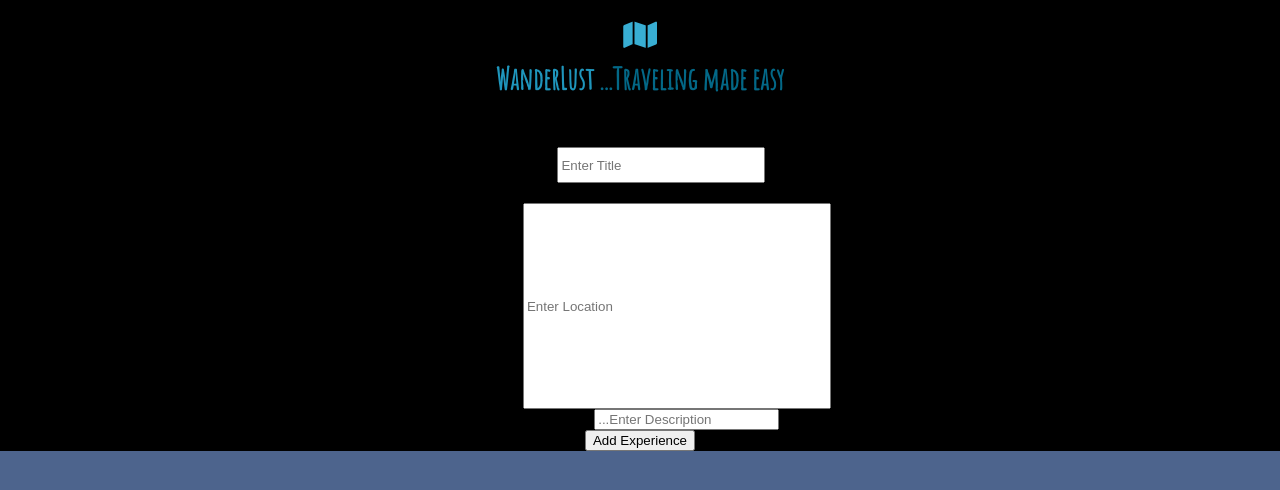
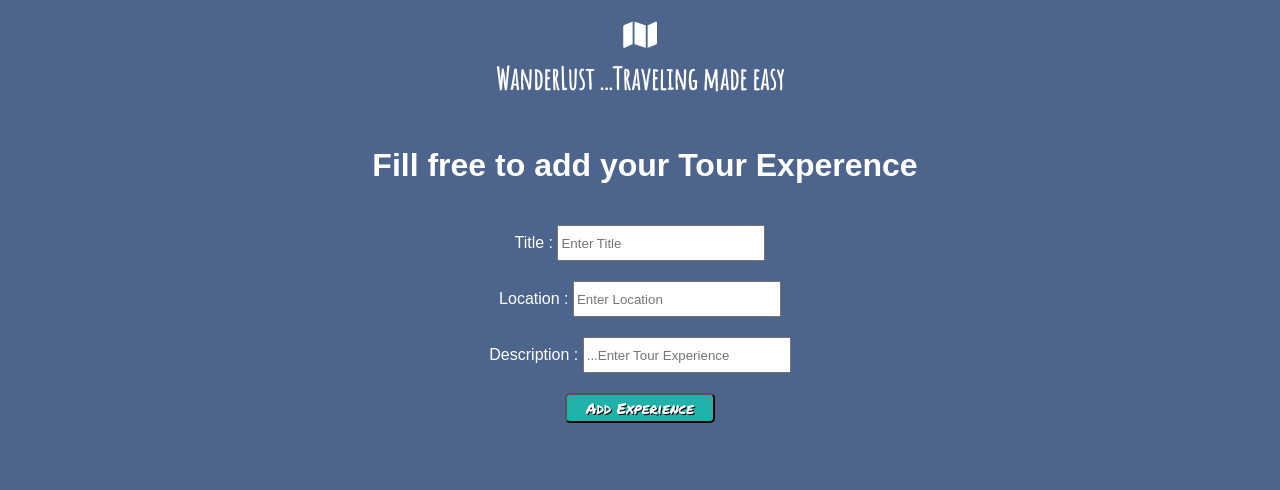
Before and after one commit to wanderlust-bw/wanderlust-FE-Manju, a React (Create React App) app: page /ExperienceProfie in a window 1280 px wide. Shown: the top 490 px of the page. Built offline with nearby package versions, Linux system fonts and the light colour scheme.

Commit message:
link travelguide to profile page

```diff
--- a/src/App.js
+++ b/src/App.js
@@ -6,7 +6,7 @@ import { Route, Switch } from 'react-router-dom'
 import ProfilePage from "./Components/Home"
 import ExperienceProfie from "./Components/ExperiencePage/ExperienceProfile"
 import TravelGuide from './Components/TravelGuide'
-import PostsPage from "./Components/ExperinceView/PostPage"
+import PostsPage from "./Components/ExperinceView/ExperienceViewPage"
 
 
 class App extends Component {
--- a/src/Components/ExperinceView/ExperienceCard.js
+++ b/src/Components/ExperinceView/ExperienceCard.js
@@ -1,13 +1,16 @@
 import React from "react"
+import "./view.css"
 
 const TourCard = props =>{
     return (
-        <div>
-            <h1>Hello</h1>
+        <div className="card">
+
             <h1>{props.tour.id}</h1>
             <h3>{props.tour.title}</h3>
+            <h3>{props.tour.location}</h3>
             <h3>{props.tour.description}</h3>
-            <h3>{props.tour.location}</h3>
+            <button>Update</button>
+            <button onClick={props.delete}>Delete</button>
 
         </div>
     )
--- a/src/Components/ExperinceView/ExperienceList.js
+++ b/src/Components/ExperinceView/ExperienceList.js
@@ -1,14 +1,17 @@
 
 import React, { Component } from 'react';
 import TourCard from "./ExperienceCard"
+import "./view.css"
 
 const TourExperinceList = props => {
 
     return (
-        <div>
+        <div className="cardlist">
            { props.tours.map((tour,id)=> (
              <TourCard key={id} tour={tour} />
+
             ))}
+
 </div>
     )
 
--- /dev/null
+++ b/src/Components/ExperinceView/ExperienceViewPage.js
@@ -0,0 +1,48 @@
+import React,{Component} from "react"
+import dummyData from "../dummy";
+import  TourExperinceList from "./ExperienceList"
+import SearchBar  from "./Searchbar"
+import auth from "../../token/token"
+
+class PostsPage extends React.Component {
+    constructor() {
+      super();
+      this.state = {
+        tours: [],
+        filterToursExperience:[]
+      };
+    }
+    componentDidMount() {
+      auth().get(`https://wanderlust-1.herokuapp.com/user/trip`).then(res =>{this.setState({tours:res.data})})
+      .catch(err =>{console.log(err)})
+
+      // this.setState({ tours: dummyData });
+    }
+
+    searchToursHandler = e => {
+        const tours = this.state.tours.filter(p => {
+            if (p.title.includes(e.target.value)) {
+                return p
+            }
+          });
+          this.setState({ filterToursExperience: tours });
+    }
+
+onDelete = (id) =>{
+  auth().delete(`https://wanderlust-1.herokuapp.com/user/trip/${id}`).then(res =>{this.setState({tours:res.data})})
+}
+
+    render(){
+        return(
+            <div>
+                <SearchBar searchToursHandler={this.searchToursHandler}  />
+              <TourExperinceList tours={this.state.filterToursExperience.length > 0
+              ? this.state.filterToursExperience
+              : this.state.tours} delete={this.onDelete}/>
+            </div>
+        )
+    }
+
+}
+
+export default PostsPage
--- a/src/Components/ExperinceView/PostPage.js
+++ /dev/null
@@ -1,26 +0,0 @@
-import React,{Component} from "react"
-import dummyData from "../dummy";
-import  TourExperinceList from "./ExperienceList"
-
-class PostsPage extends React.Component {
-    constructor() {
-      super();
-      this.state = {
-        tours: [],
-      };
-    }
-    componentDidMount() {
-      this.setState({ tours: dummyData });
-    }
-
-    render(){
-        return(
-            <div>
-              <TourExperinceList tours={this.state.tours}/>
-            </div>
-        )
-    }
-
-}
-
-export default PostsPage
--- a/src/Components/ExperinceView/Searchbar.js
+++ b/src/Components/ExperinceView/Searchbar.js
@@ -1,5 +1,14 @@
+import React from "react"
+
+
+
 const SearchBar = props => {
     return(
-        <input type="text" placeholder="Search" onKeyDown={props.search}/>
+        <div>
+      <h1>Wanderlust</h1>
+        <input type="text" placeholder="Search" onKeyDown={props.searchToursHandler}/>
+        </div>
     )
 }
+
+export default SearchBar ;
--- /dev/null
+++ b/src/Components/ExperinceView/view.css
@@ -0,0 +1,15 @@
+.cardlist{
+   display:flex;
+   color:white;
+   margin-left:280px;
+   margin-top: 20px;
+}
+
+.card{
+    border:1px solid black;
+    margin-left:20px;
+    text-align: center;
+    height:250px;
+    width:200px;
+    border-radius:10px;
+}
--- a/src/Components/Home.js
+++ b/src/Components/Home.js
@@ -87,10 +87,10 @@ class ProfilePage extends React.Component {
 
                         <div >
                         <a  href="#" className="work">Profile</a>
-                        <a  href="#" className="work">Message</a>
-                        <Link to = "/"className="work">Experiences</Link>
-                        <a  href="#" className="work">Payments</a>
-                        <a  href="#" className="work">Become a Guide</a>
+                        <Link to="ExperienceProfie" className="work">ExperienceProfie</Link>
+                        <Link to = "/PostsPage"className="work">PostsPage</Link>
+                        <Link to= "/TravelGuide"className="work">ExperienceProfie</Link>
+                        <Link to="/TravelGuide" >TravelGuide</Link>
                         </div>
                     </div>
 
--- a/src/Components/SignIn.js
+++ b/src/Components/SignIn.js
@@ -23,6 +23,7 @@ class LogIn extends React.Component {
   login = input => {
     axios.post(`https://wanderlust-1.herokuapp.com/user/login`, input)
       .then(res => {
+        localStorage.setItem("jwt", res.data.token)
         localStorage.setItem("userType", res.data.userType)
         localStorage.setItem("userId", res.data.userId)
         if (localStorage.getItem("userType") === "tourGuide") {
--- a/src/Components/dummy.js
+++ b/src/Components/dummy.js
@@ -3,7 +3,7 @@ import TourCard from "./ExperinceView/ExperienceCard";
 const dummyData = [
     {
         id: "1",
-        title: "vancuvar Tour",
+        title: "Vancuvar Tour",
         location:"Canada",
         description:"One of the most beautiful place"
     },
--- a/src/Components/experiencePage/ExperienceProfile.js
+++ b/src/Components/experiencePage/ExperienceProfile.js
@@ -56,19 +56,20 @@ class ExperienceProfie extends React.Component {
                 </div>
                 <div>
                     <form className="description" onSubmit={this.handleSubmit}>
+                        <h1>Fill free to add your Tour Experence</h1>
                         <div>
-                            <span>Title : </span>
+                            <span className="index2">Title : </span>
                             <input className="index" type="text" id="title" placeholder="Enter Title" name="title" value={this.state.title} onChange={this.handleChange} />
                         </div>
                         <div>
-                            <span>Location : </span>
-                            <input className="index1" type="text" id="name" placeholder="Enter Location" name="location" value={this.state.location} onChange={this.handleChange} />
+                            <span className="index2">Location : </span>
+                            <input className="index"  type="text" id="name" placeholder="Enter Location" name="location" value={this.state.location} onChange={this.handleChange} />
                         </div>
                         <div>
-                            <span>Description : </span>
-                            <input type="text" id="name" placeholder="...Enter Description" name="description" value={this.state.description} onChange={this.handleChange} />
+                            <span className="index2">Description : </span>
+                            <input className="index" type="text" id="name" placeholder="...Enter Tour Experience" name="description" value={this.state.description} onChange={this.handleChange} />
                         </div>
-                        <button type="submit">Add Experience</button>
+                        <button className="button1" type="submit">Add Experience</button>
                     </form>
                 </div>
 
--- a/src/Components/experiencePage/experence.css
+++ b/src/Components/experiencePage/experence.css
@@ -3,7 +3,7 @@
     background-size: cover;
     background-Image:url ("http://www.cifftravelsandtours.com.ng/wp-content/uploads/2014/07/CiffTravelandTours_Banner2.png" );
     background-repeat: repeat;
-    background-color: black;
+
 }
 
 .today{
@@ -11,17 +11,17 @@
 }
 
 .fa-map {
-    color: #38AED3;
+    color: white !important;
     font-size: 30px;
     margin-top: 20px;
  }
 
  .title-text span {
-    color: #1F96BC;
+    color: white !important;
  }
 
  .title-text  {
-    color: #036887;
+    color:white !important;
     margin: 10px;
     font-family: 'Amatic SC', cursive;
     font-size: 30px;
@@ -33,11 +33,23 @@
 
  .index{
     height:30px;
-    width:200px
+    width:200px;
+    margin-top:20px;
 }
 
-.index1{
-    height:200px;
-    width:300px;
-    margin-top:20px;
+.index2{
+    color:white;
 }
+
+.button1{
+    margin-top: 20px;
+    width: 150px;
+    height: 30px;
+    border-radius: 5px;
+    background-color: lightseagreen;
+    font-family: 'Permanent Marker', cursive;
+    color: white;
+    font-size: 15px;
+    text-shadow: 1px 1px black;
+    cursor: pointer;
+}
```
